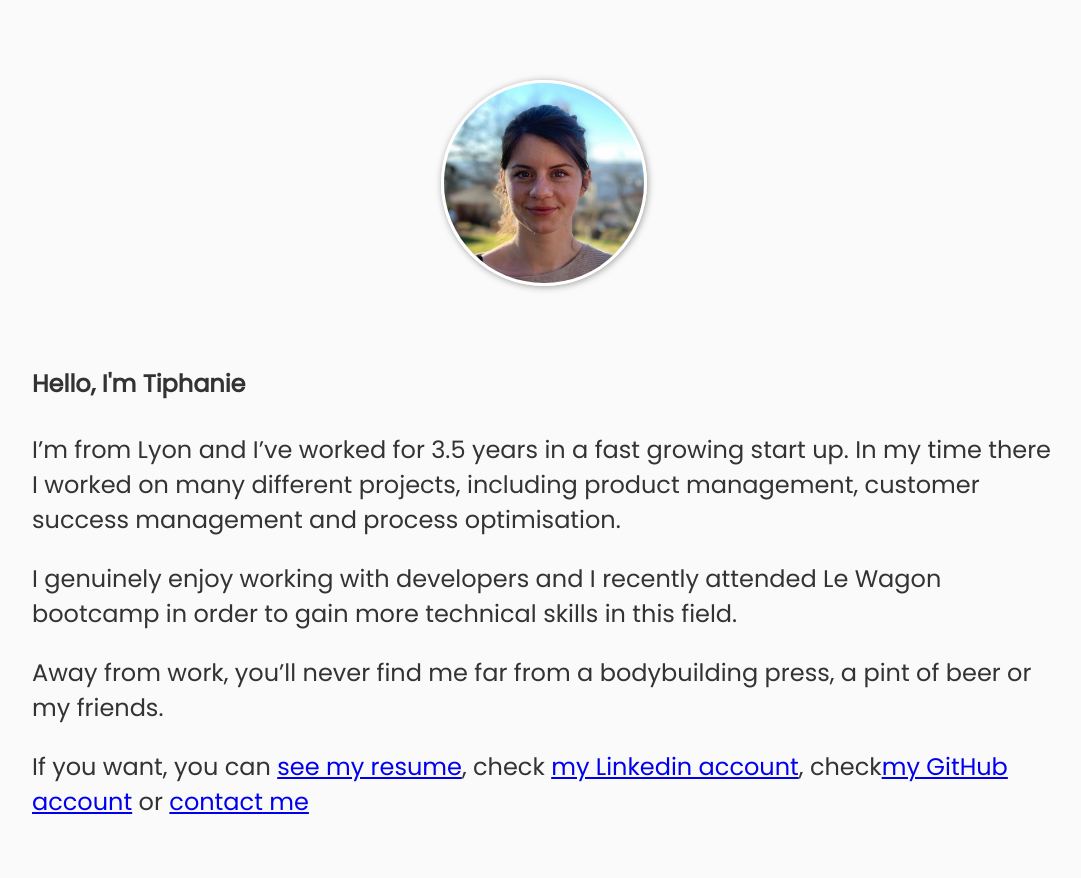
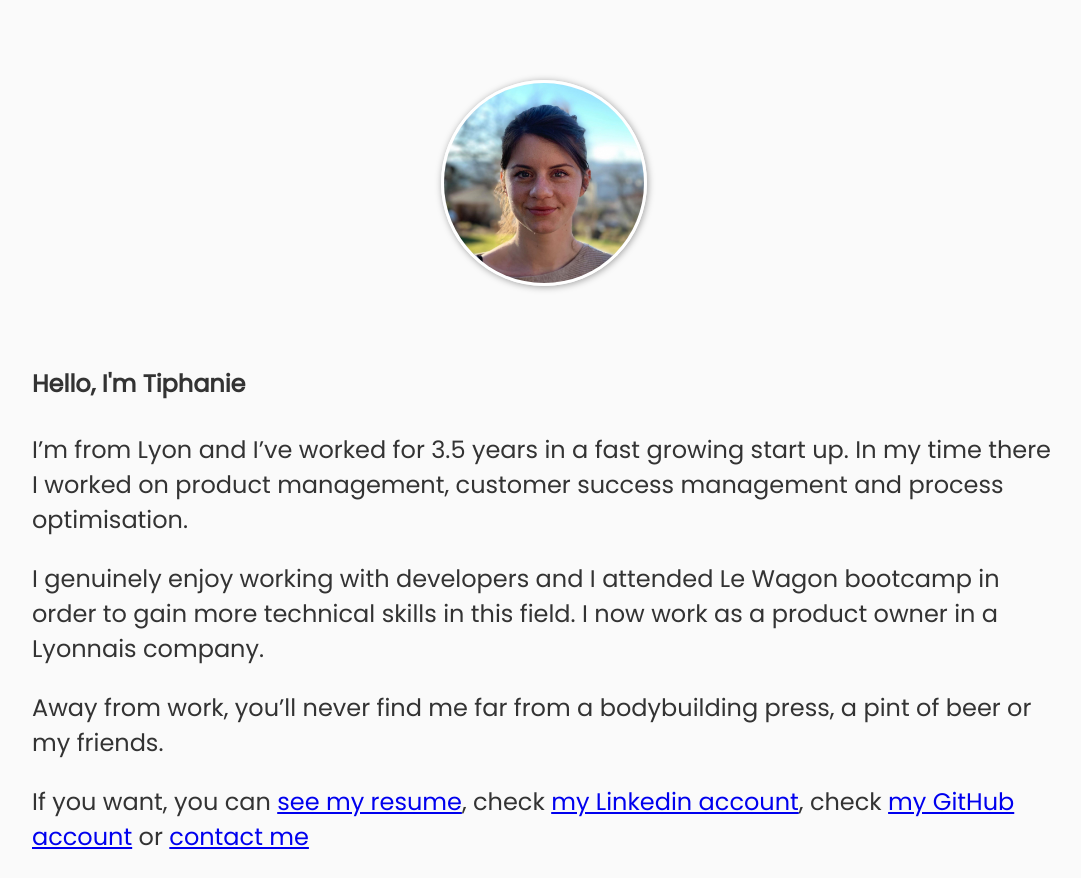
Before and after one commit to TiphanieTourniaire/www, a plain HTML site: page index.html in a window 1280 px wide. Shown: the whole page, without its empty margins (96-1177 px from the left). Before the commit the page ends 843 px from the top, so only its background shows below. Drawn offline with Linux system fonts and the light colour scheme.

Commit message:
Edit text

```diff
--- a/index.html
+++ b/index.html
@@ -10,10 +10,10 @@
     <div class="container">
       <h1>Hello, I'm Tiphanie</h1>
 
-      <p>I’m from Lyon and I’ve worked for 3.5 years in a fast growing start up. In my time there I worked on many different projects, including product management, customer success management and process optimisation.</p>
-      <p>I genuinely enjoy working with developers and I recently attended Le Wagon bootcamp in order to gain more technical skills in this field.</p>
+      <p>I’m from Lyon and I’ve worked for 3.5 years in a fast growing start up. In my time there I worked on product management, customer success management and process optimisation.</p>
+      <p>I genuinely enjoy working with developers and I attended Le Wagon bootcamp in order to gain more technical skills in this field. I now work as a product owner in a Lyonnais company.</p>
       <p>Away from work, you’ll never find me far from a bodybuilding press, a pint of beer or my friends.</p>
-      <p>If you want, you can <a href="resume.pdf" target="blank">see my resume</a>, check <a href="https://www.linkedin.com/in/tiphanie-tourniaire/" target="_blank">my Linkedin account</a>, check<a href="https://github.com/TiphanieTourniaire" target="_blank">my GitHub account</a> or <a href="mailto:tiphanie@tourniaire.org">contact me</a></p>
+      <p>If you want, you can <a href="resume.pdf" target="blank">see my resume</a>, check <a href="https://www.linkedin.com/in/tiphanie-tourniaire/" target="_blank">my Linkedin account</a>, check <a href="https://github.com/TiphanieTourniaire" target="_blank">my GitHub account</a> or <a href="mailto:tiphanie@tourniaire.org">contact me</a></p>
     </div>
   </body>
 </html>
```
